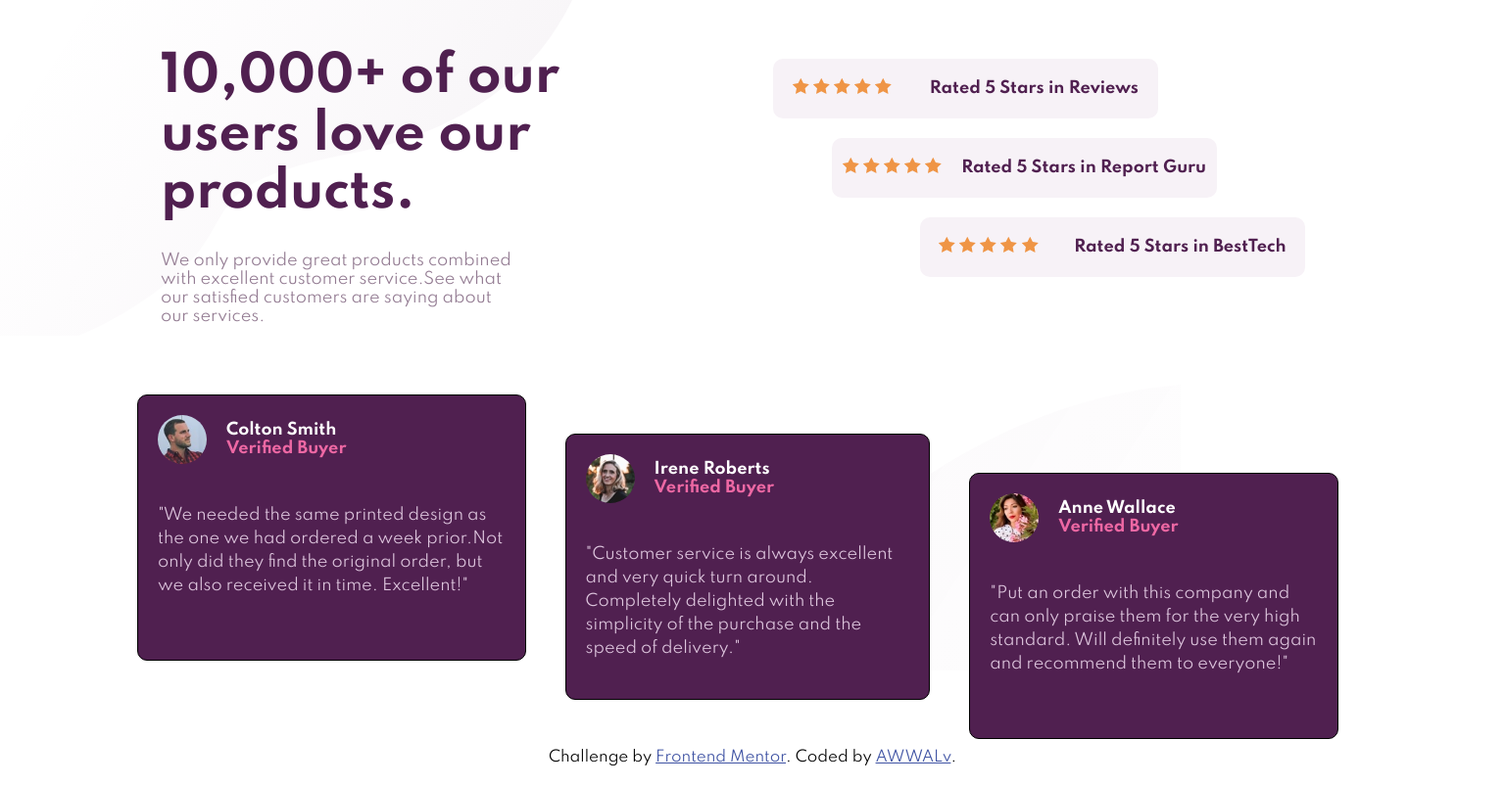
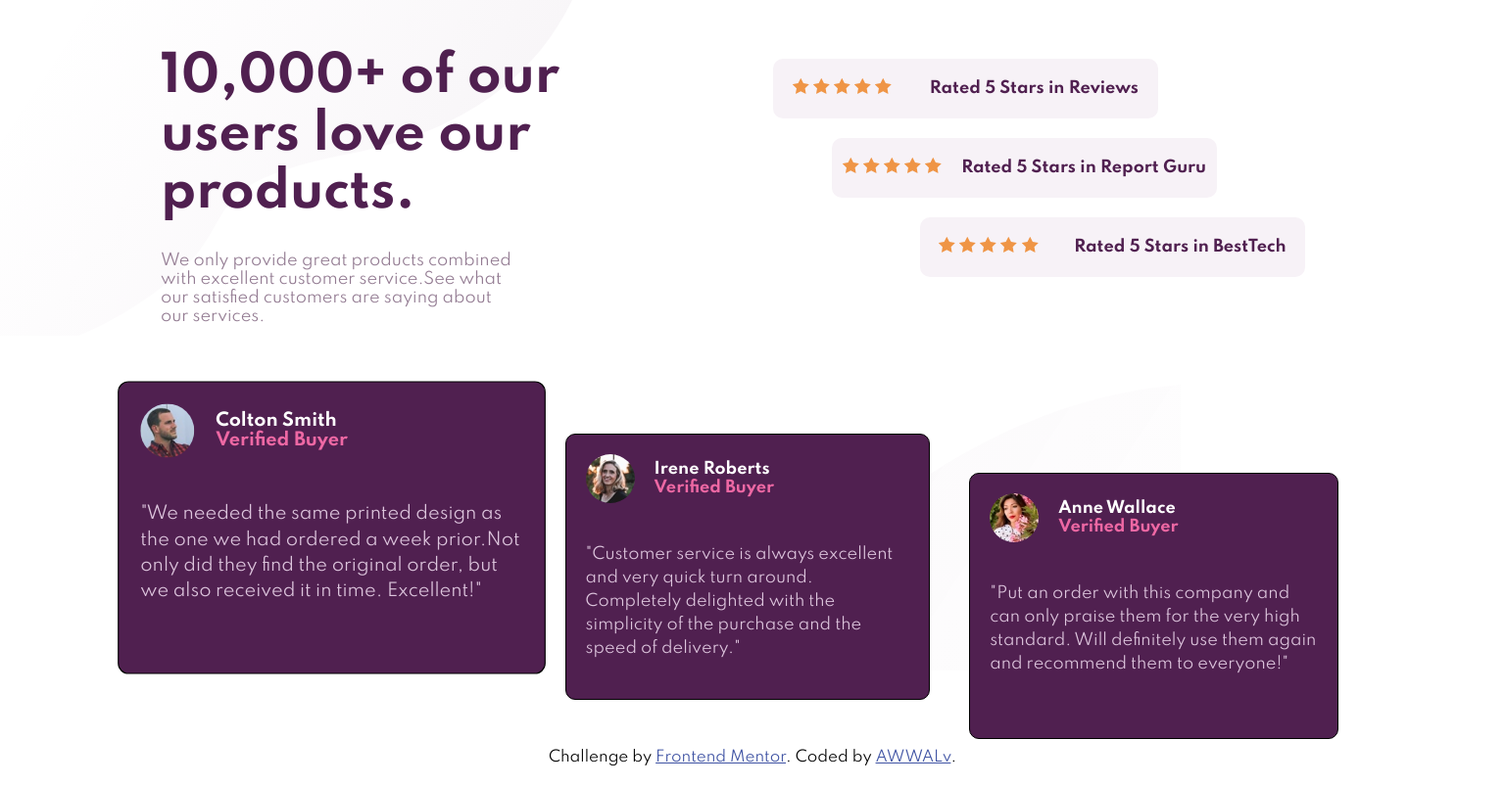
Before and after one commit to AWWALv/Social-Proof, a plain HTML site: page index.html in a window 1536 px wide. In both pictures the pointer is over the element 338 px from the left and 539 px from the top of the page. Shown: the whole page at 98% size. Drawn offline with Linux system fonts and the light colour scheme.

Commit message:
Update index.css

```diff
--- a/index.css
+++ b/index.css
@@ -46,8 +46,13 @@ body{
     background-color: hsl(300, 43%, 22%);
     color:hsl(302, 27%, 82%);
     padding: 30px;
-    margin: 10px 40px;
+    margin: 20px 40px;
     border-radius: 20px;
+    transition: 0.5s ease-in-out;
+
+}
+.profile-section:hover{
+    transform: scale(1.1);
 }
 .profile-section p{
     line-height: 1.5;
@@ -138,6 +143,9 @@ body{
     border-radius: 10px;
     position: relative;
 }
+    .profile-section:hover{
+    transform: scale(1.1);
+}
 .colton-profile{
     top:0px;
 }
```
